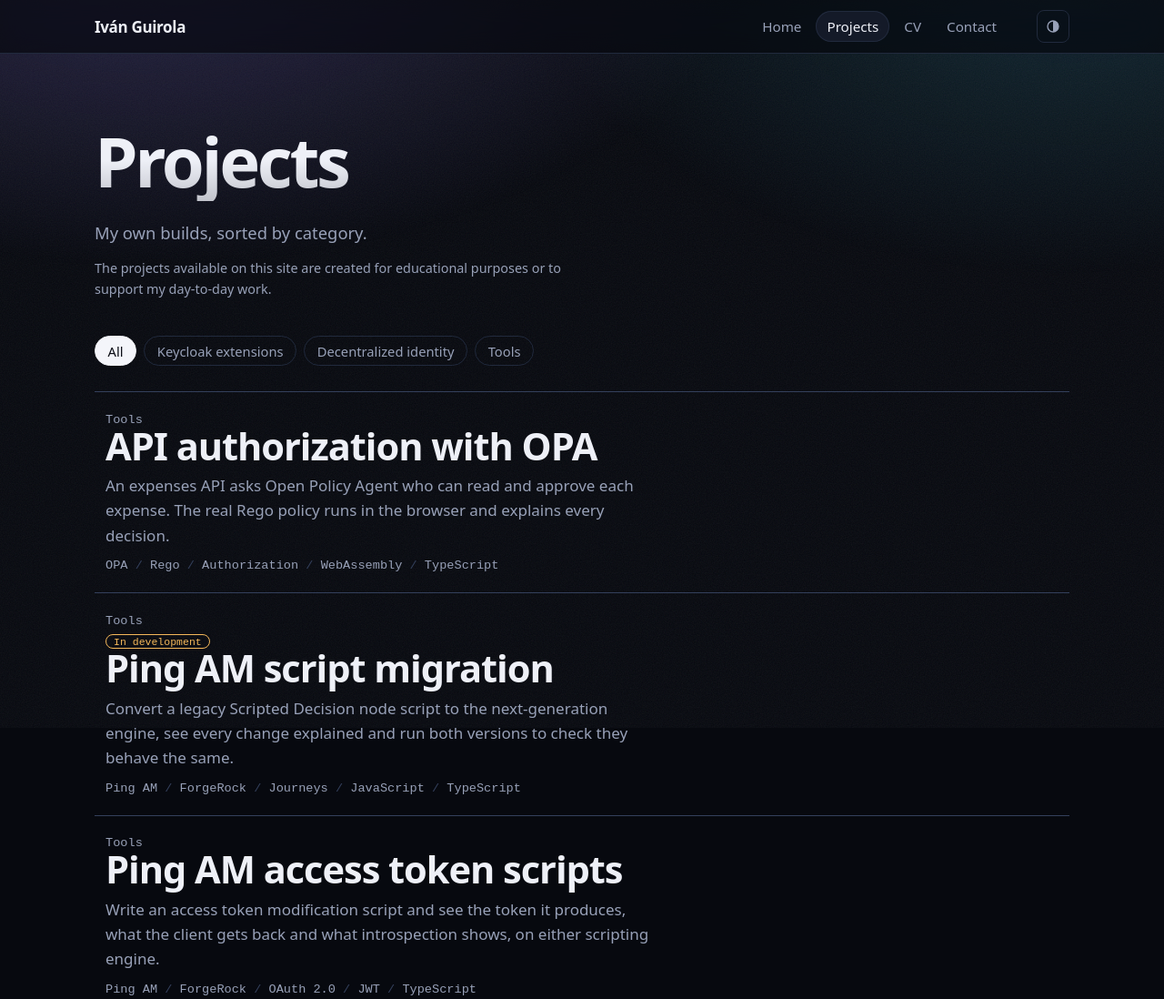
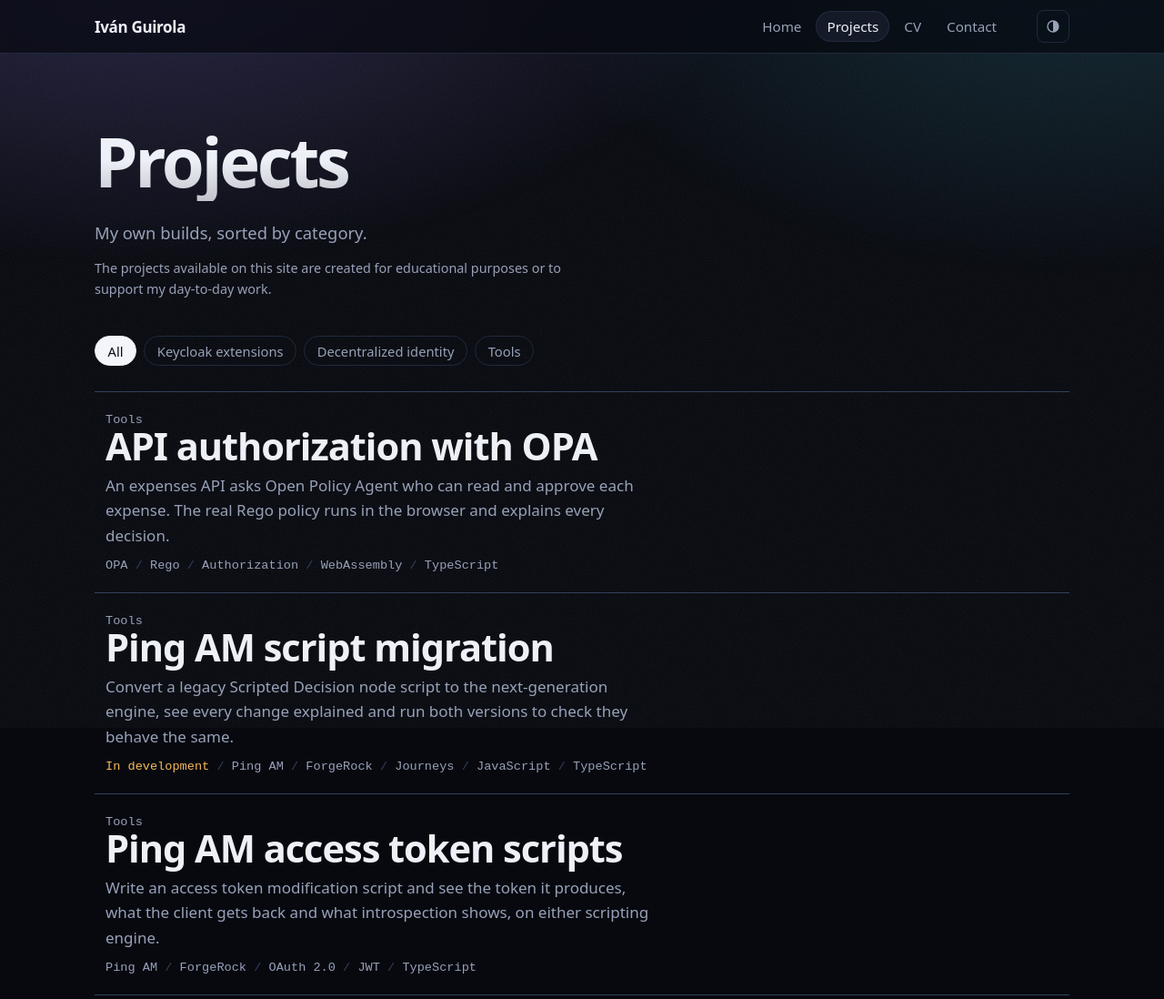
Before and after one commit to ivan-guirola/ivan-guirola.github.io, an Astro site: page /projects in a window 1280 px wide. Shown: the top 1098 px of the page at 91% size. Built offline with nearby package versions, Linux system fonts and the light colour scheme; Astro itself is replaced by a stand-in of ours.

Commit message:
Show the in development label among the project tags

```diff
--- a/src/styles/global.css
+++ b/src/styles/global.css
@@ -3079,3 +3079,6 @@ li[data-state='error'] .sv-name {
   margin: 0 0 1rem;
   font-size: 0.8rem;
 }
+.tags .tag-dev {
+  color: var(--warn);
+}
--- a/src/views/Projects.astro
+++ b/src/views/Projects.astro
@@ -57,11 +57,12 @@ const used = categoryIds.filter((id) => projects.some((p) => p.data.category ===
           {projects.map((p) => (
             <li data-category={p.data.category}>
               <a class="row" href={`${routes.projects}${p.id}/`}>
-                <span class="cat">{categoryLabels[p.data.category]}{p.data.inDevelopment && <span class="badge-dev">In development</span>}</span>
+                <span class="cat">{categoryLabels[p.data.category]}</span>
                 <h2>{p.data.title}</h2>
                 <svg class="go" viewBox="0 0 24 24" aria-hidden="true"><path d="M7 17 17 7M9 7h8v8" /></svg>
                 <p>{p.data.summary}</p>
                 <ul class="tags">
+                  {p.data.inDevelopment && <li class="tag-dev">In development</li>}
                   {p.data.tags.map((tag) => (
                     <li>{tag}</li>
                   ))}
```
